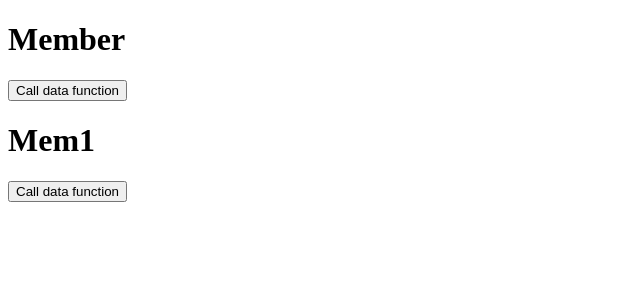
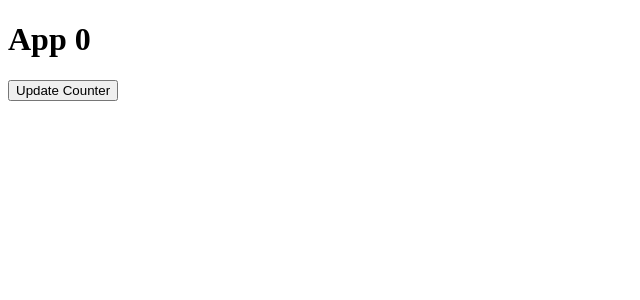
Before and after one commit to Krunal01/Practice, a React (Create React App) app: page / in a window 1280 px wide. Shown: the top 300 px of the page, without its empty margins (0-640 px from the left). Built offline with nearby package versions, Linux system fonts and the light colour scheme.

Commit message:
useEffect as a lifecycle

```diff
--- a/src/App.js
+++ b/src/App.js
@@ -28,20 +28,56 @@
 // }
 
 // export default App;
-import React from "react";
-import Member from "./Member";
-import Mem1 from "./Mem1";
-// import Profile from "./Profile";
-// import Login from "./Login";
+// import React from "react";
+// import Member from "./Member";
+// import Mem1 from "./Mem1";
+// // import Profile from "./Profile";
+// // import Login from "./Login";
+// function App() {
+//   function getData() {
+//     alert("Hello ");
+//   }
+//   return (
+//     <div>
+//       {/* <h1>Conditional Rendering</h1> */}
+//       <Member data={getData} />
+//       <Mem1 data={getData} />
+//     </div>
+//   );
+// }
+
+// export default App;
+import React, { useEffect, useState } from "react";
+
 function App() {
-  function getData() {
-    alert("Hello ");
+  const [count, setCount] = useState(0);
+  useEffect(() => {
+    console.log("calling another useEffect inside the hello function");
+  });
+  function Hello() {
+    console.log("hello function calling inside useEffect");
+    useEffect(() => {
+      console.log("calling another 22222 useEffect inside the hello function");
+    });
   }
+  Hello();
+
+  // Hello();
+  // useEffect(() => {
+  //   console.log("useEffect as a life cycle");
+  //CAN'T CALLED FUNCTION INSIDE THE HOOK
+  //   Hello();
+  // });
   return (
     <div>
-      {/* <h1>Conditional Rendering</h1> */}
-      <Member data={getData} />
-      <Mem1 data={getData} />
+      <h1>App {count}</h1>
+      <button
+        onClick={() => {
+          setCount(count + 1);
+        }}
+      >
+        Update Counter
+      </button>
     </div>
   );
 }
```
